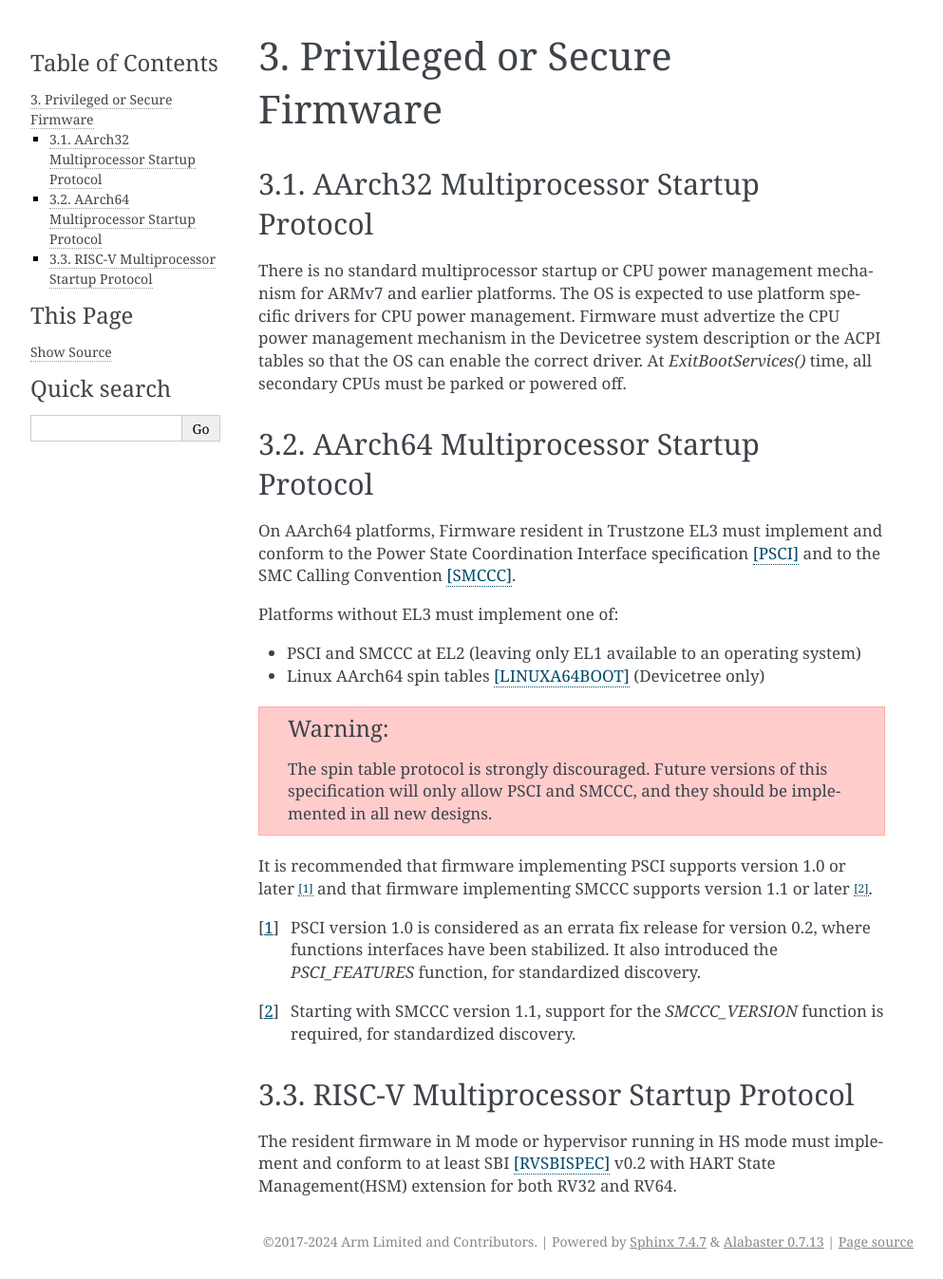
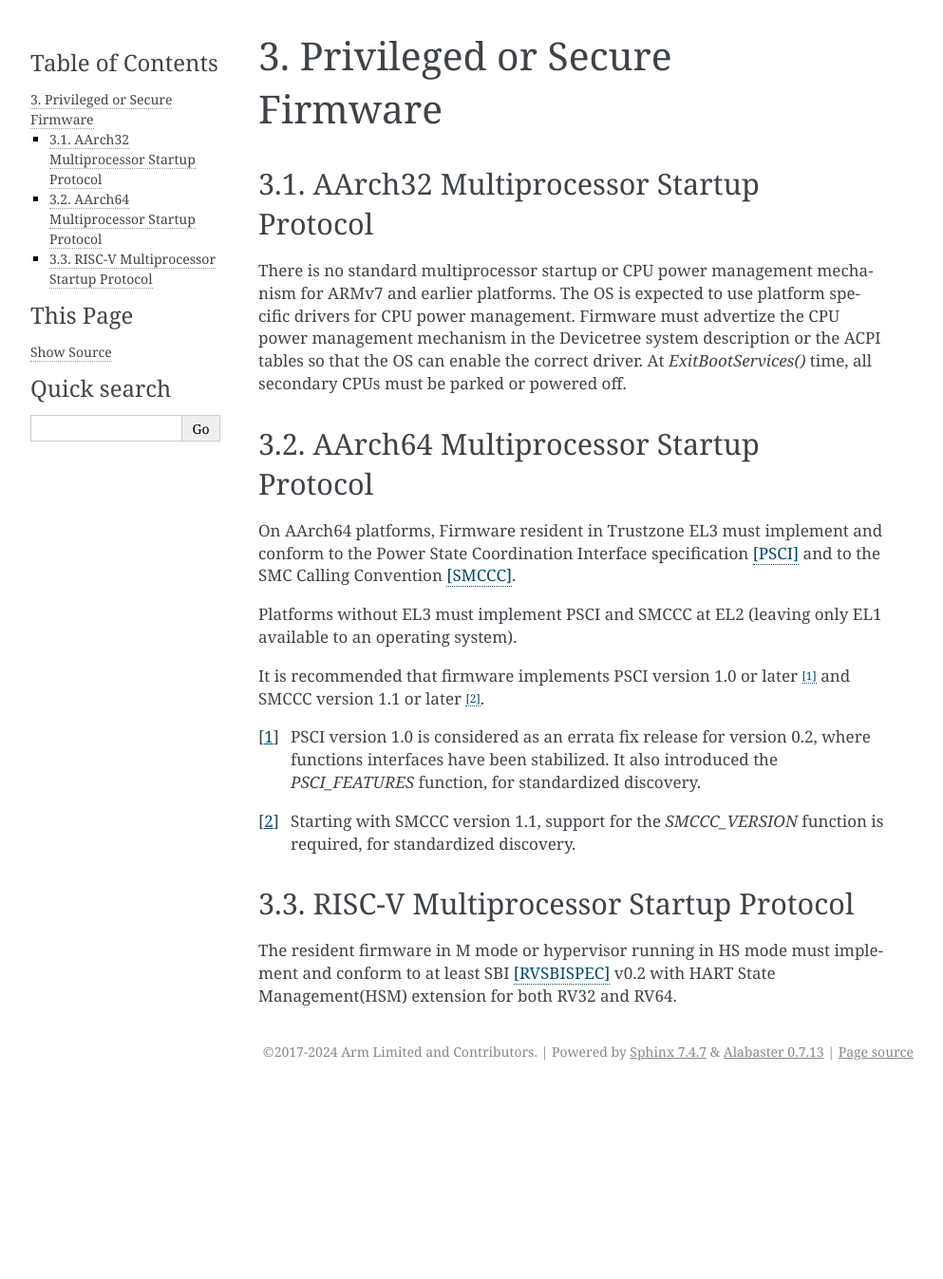
Before and after one commit to ARM-software/ebbr, a Sphinx documentation site: the page built from source/chapter3-secureworld.rst, in a window 1280 px wide. Shown: the whole page at 95% size, without its empty margins (148-1141 px from the left). Built offline with Sphinx 7.4.7, drawn with Linux system fonts in a browser that asks for light colours; after the commit the page ends 1147 px from its top, so only the background shows below that.

Commit message:
chapter3: deprecate spin tables
Spin tables are one of the two possible options for multiprocessor startup
on AArch64 with Devicetree since EBBR v0.6.
However, their use has always been strongly discouraged (in favour of PSCI)
and EBBR readers have always been warned that spin tables would become
forbidden in a future version.
Let's deprecate the spin tables for good and allow only PSCI for AArch64.

Remove also the now-unused reference to Linux booting documentation.

Signed-off-by: Vincent Stehlé <vincent.stehle@arm.com>

```diff
--- a/source/chapter3-secureworld.rst
+++ b/source/chapter3-secureworld.rst
@@ -22,18 +22,11 @@ On AArch64 platforms, Firmware resident in Trustzone EL3 must implement and
 conform to the Power State Coordination Interface specification [PSCI]_ and to
 the SMC Calling Convention [SMCCC]_.
 
-Platforms without EL3 must implement one of:
+Platforms without EL3 must implement PSCI and SMCCC at EL2 (leaving only EL1
+available to an operating system).
 
-- PSCI and SMCCC at EL2 (leaving only EL1 available to an operating system)
-- Linux AArch64 spin tables [LINUXA64BOOT]_ (Devicetree only)
-
-.. warning:: The spin table protocol is strongly discouraged.
-   Future versions of this specification will only allow PSCI and SMCCC, and
-   they should be implemented in all new designs.
-
-It is recommended that firmware implementing PSCI supports version 1.0 or later
-[#PSCINote]_ and that firmware implementing SMCCC supports version 1.1 or later
-[#SMCCCNote]_.
+It is recommended that firmware implements PSCI version 1.0 or later
+[#PSCINote]_ and SMCCC version 1.1 or later [#SMCCCNote]_.
 
 .. [#PSCINote] PSCI version 1.0 is considered as an errata fix release for
    version 0.2, where functions interfaces have been stabilized.
--- a/source/references.rst
+++ b/source/references.rst
@@ -24,10 +24,6 @@ Bibliography
 .. [DTSPEC] `Devicetree specification v0.4
    <https://github.com/devicetree-org/devicetree-specification/releases/tag/v0.4>`_,
    `Devicetree.org <https://www.devicetree.org/>`_
-
-.. [LINUXA64BOOT] `Linux Documentation/arm64/booting.rst
-   <https://docs.kernel.org/arch/arm64/booting.html>`_,
-   Linux kernel
 
 .. [PSCI] `Arm Power State Coordination Interface issue F (PSCI v1.3 ALPHA).
    <https://developer.arm.com/documentation/den0022/f>`_
```
